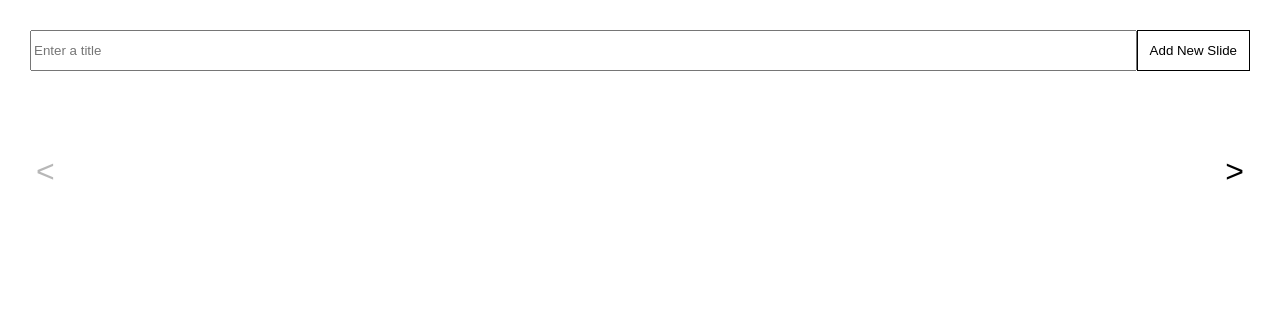
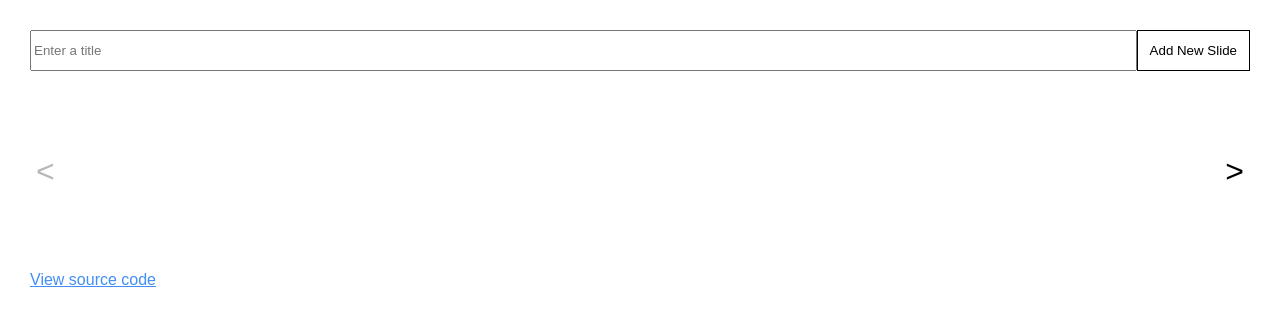
Before and after one commit to dlevs/carousel-challenge, a React (Create React App) app: page / in a window 1280 px wide. Shown: the top 326 px of the page. Built offline with nearby package versions, Linux system fonts and the light colour scheme.

Commit message:
Fix broken CSS on GitHub pages

```diff
--- a/package.json
+++ b/package.json
@@ -13,5 +13,6 @@
     "build": "react-scripts build",
     "test": "react-scripts test --env=jsdom",
     "eject": "react-scripts eject"
-  }
+  },
+  "homepage": "https://dlevs.github.io/carousel-challenge/build"
 }
--- a/public/index.html
+++ b/public/index.html
@@ -19,7 +19,7 @@
       work correctly both with client-side routing and a non-root public URL.
       Learn how to configure a non-root public URL by running `npm run build`.
     -->
-    <title>React App</title>
+    <title>Carousel Challenge</title>
   </head>
   <body>
     <noscript>
--- a/src/components/App.js
+++ b/src/components/App.js
@@ -59,6 +59,7 @@ class App extends Component {
           </div>
         </form>
         <Carousel slides={slides} />
+        <a href="https://github.com/dlevs/carousel-challenge">View source code</a>
       </Fragment>
     );
   }
--- a/src/index.css
+++ b/src/index.css
@@ -10,6 +10,10 @@ body {
 
 * {
   box-sizing: inherit;
+}
+
+a {
+  color: #428ff4;
 }
 
 button {
```
Also changed, not shown: 11 other files (tests, documents, lock files or other folders).
